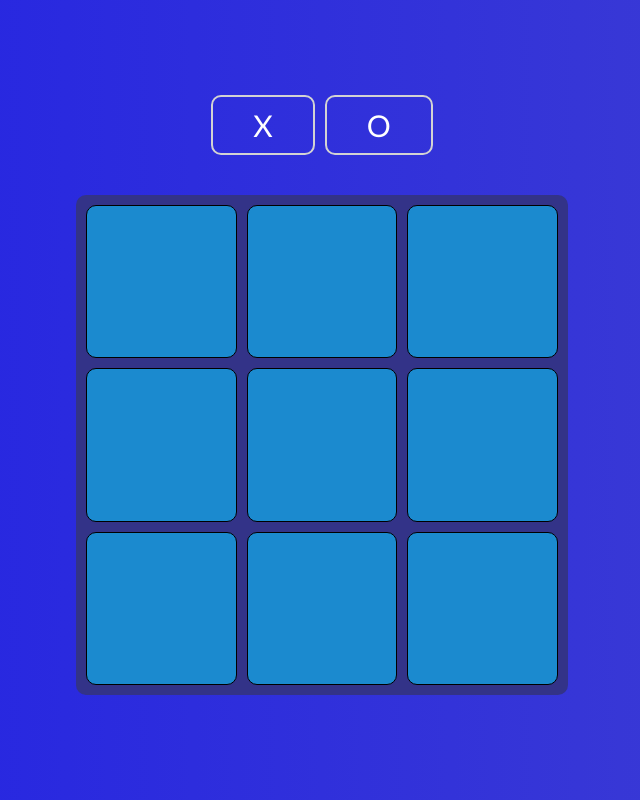
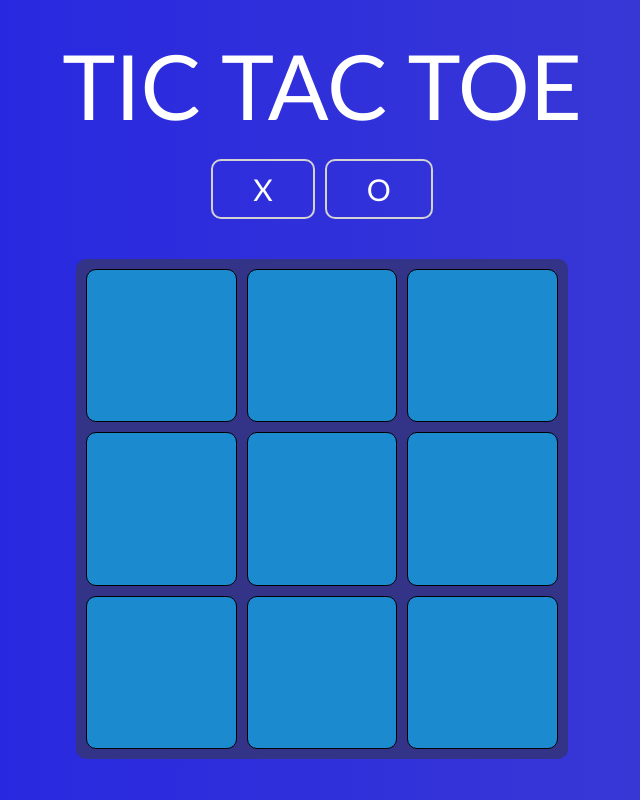
Before and after one commit to gamekiller30/Tic-Tac-Toe, a plain HTML site: page index.html in a window 1280 px wide. Shown: the whole page, without its empty margins (318-958 px from the left). Drawn offline with Linux system fonts and the light colour scheme.

Commit message:
Added a Heading

```diff
--- a/index.css
+++ b/index.css
@@ -52,6 +52,13 @@ border-radius: 10px;
   border-radius: 10px;
 }
 
+.header{
+  text-align: center;
+  margin-bottom: 20px;
+  font-size: 9em;
+}
+
+
 .overlay{
   font-size: 5em;
   flex-direction: column;
--- a/index.html
+++ b/index.html
@@ -25,6 +25,8 @@
 
 
 <div class="board-content">
+
+  <div class="header">TIC TAC TOE</div>
 
 <div class="x-o-boxes">
 
```
